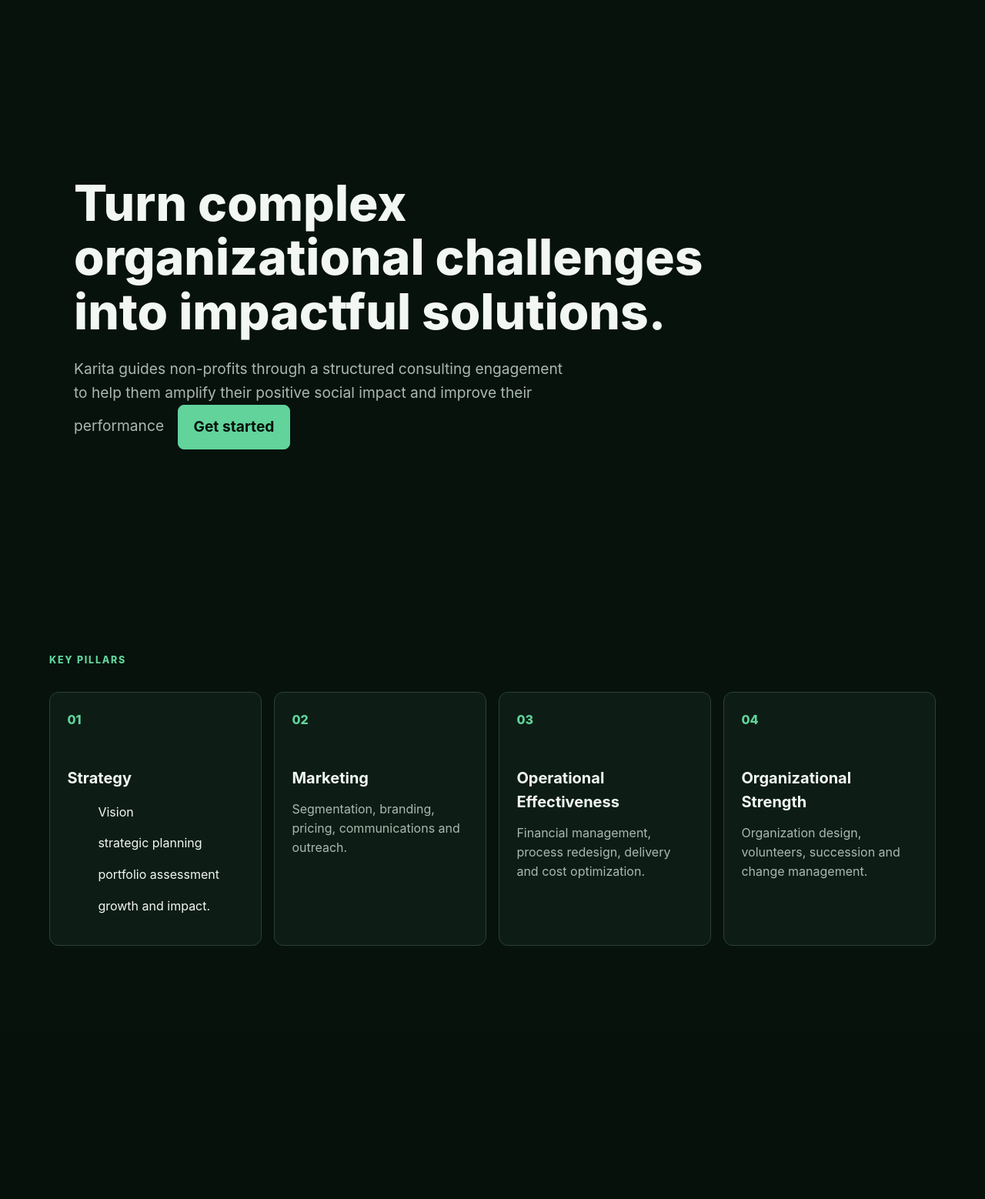
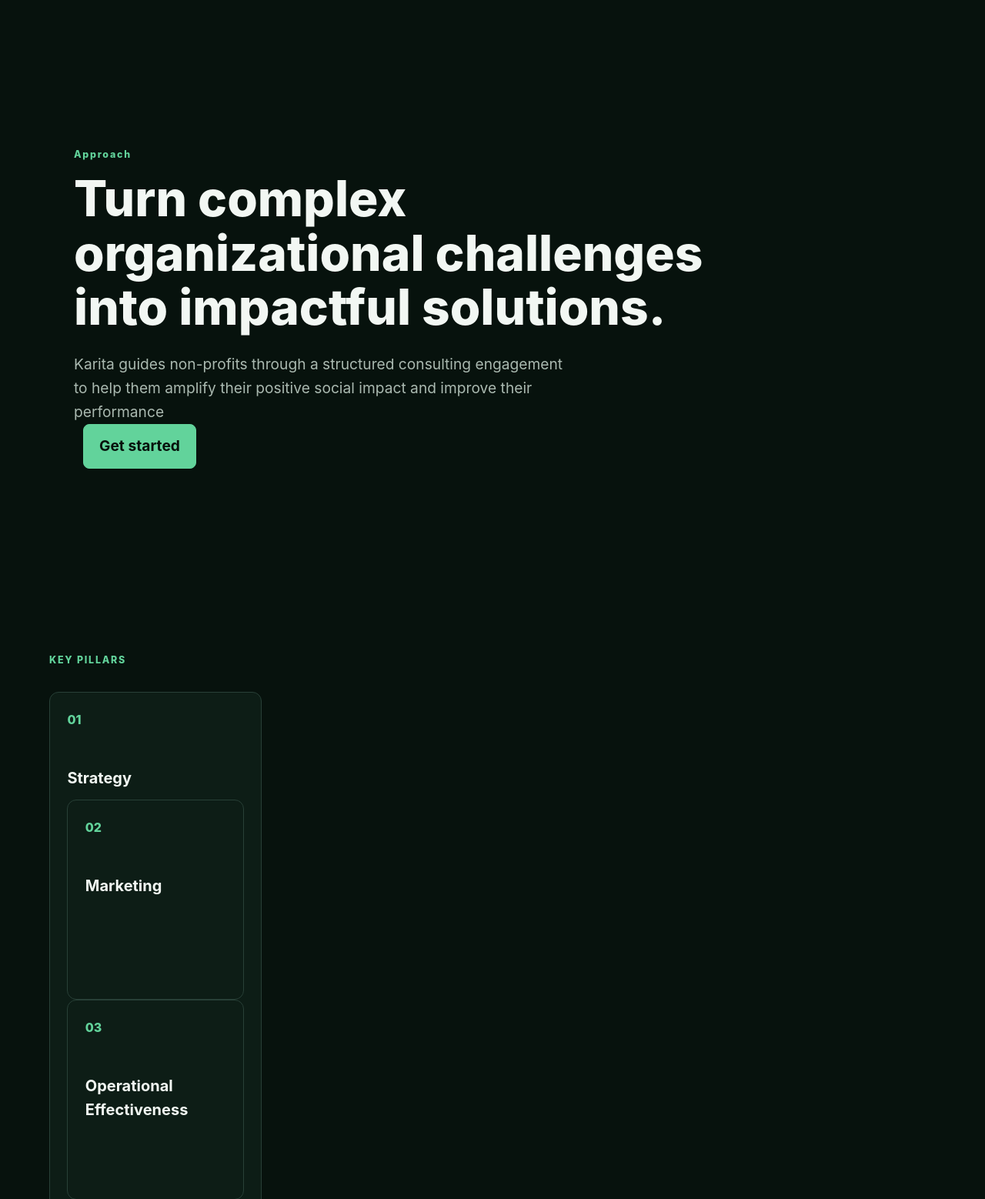
Before and after one commit to edimaudo/Karita, a FastAPI app: page / in a window 1280 px wide. Shown: the part 72-1630 px from the top of the page at 77% size. Before the commit the page ends 1301 px from the top, so only its background shows below. Run offline with FastAPI, Linux system fonts and the light colour scheme.

Commit message:
Update index.html

```diff
--- a/templates/index.html
+++ b/templates/index.html
@@ -3,11 +3,11 @@
 {% block content %}
 <section style="display: flex; flex-direction: column; justify-content: center; width: 100%; min-height: 100vh; box-sizing: border-box; padding: 4rem 2rem;">
   <div style="max-width: 900px;">
-    <p class="eyebrow"></p>
+    <p class="eyebrow">Approach</p>
     <h1 style="font-size: clamp(2.5rem, 5vw, 4.5rem); font-weight: 800; line-height: 1.1; margin: 0 0 1.5rem 0;">Turn complex organizational challenges into impactful solutions.</h1>
     <p class="lede" style="font-size: 1.2rem; line-height: 1.6; margin: 0;">
       Karita guides non-profits through a structured consulting engagement to help them amplify their positive social impact and improve their performance
-      <a class="button primary" href="/reframer" style="display: inline-block; vertical-align: middle; margin-left: 0.75rem;">Get started</a>
+     <br> <a class="button primary" href="/reframer" style="display: inline-block; vertical-align: middle; margin-left: 0.75rem;">Get started</a>
     </p>
   </div>
   <!-- <div class="hero-panel" aria-label="Karita workflow">
@@ -21,10 +21,18 @@
     <!-- <h2 id="pillars-title">Built around how nonprofits actually operate.</h2> -->
   </div>
   <div class="pillar-grid">
-    <article><span class="pillar-number">01</span><h3>Strategy</h3><p><ul>Vision</ul><ul>strategic planning</ul><ul>portfolio assessment</ul><ul>growth and impact.</ul></ul></p></article>
-    <article><span class="pillar-number">02</span><h3>Marketing</h3><p>Segmentation, branding, pricing, communications and outreach.</p></article>
-    <article><span class="pillar-number">03</span><h3>Operational Effectiveness</h3><p>Financial management, process redesign, delivery and cost optimization.</p></article>
-    <article><span class="pillar-number">04</span><h3>Organizational Strength</h3><p>Organization design, volunteers, succession and change management.</p></article>
+    <article><span class="pillar-number">01</span><h3>Strategy</h3>
+      <!-- <p><ul>Vision</ul><ul>strategic planning</ul><ul>portfolio assessment</ul><ul>growth and impact.</ul></ul>
+    </p></article> -->
+    <article><span class="pillar-number">02</span><h3>Marketing</h3>
+      <!-- <p>Segmentation, branding, pricing, communications and outreach.</p> -->
+    </article>
+    <article><span class="pillar-number">03</span><h3>Operational Effectiveness</h3>
+      <!-- <p>Financial management, process redesign, delivery and cost optimization.</p> -->
+    </article>
+    <article><span class="pillar-number">04</span><h3>Organizational Strength</h3>
+      <!-- <p>Organization design, volunteers, succession and change management.</p> -->
+    </article>
   </div>
 </section>
 {% endblock %}
```
